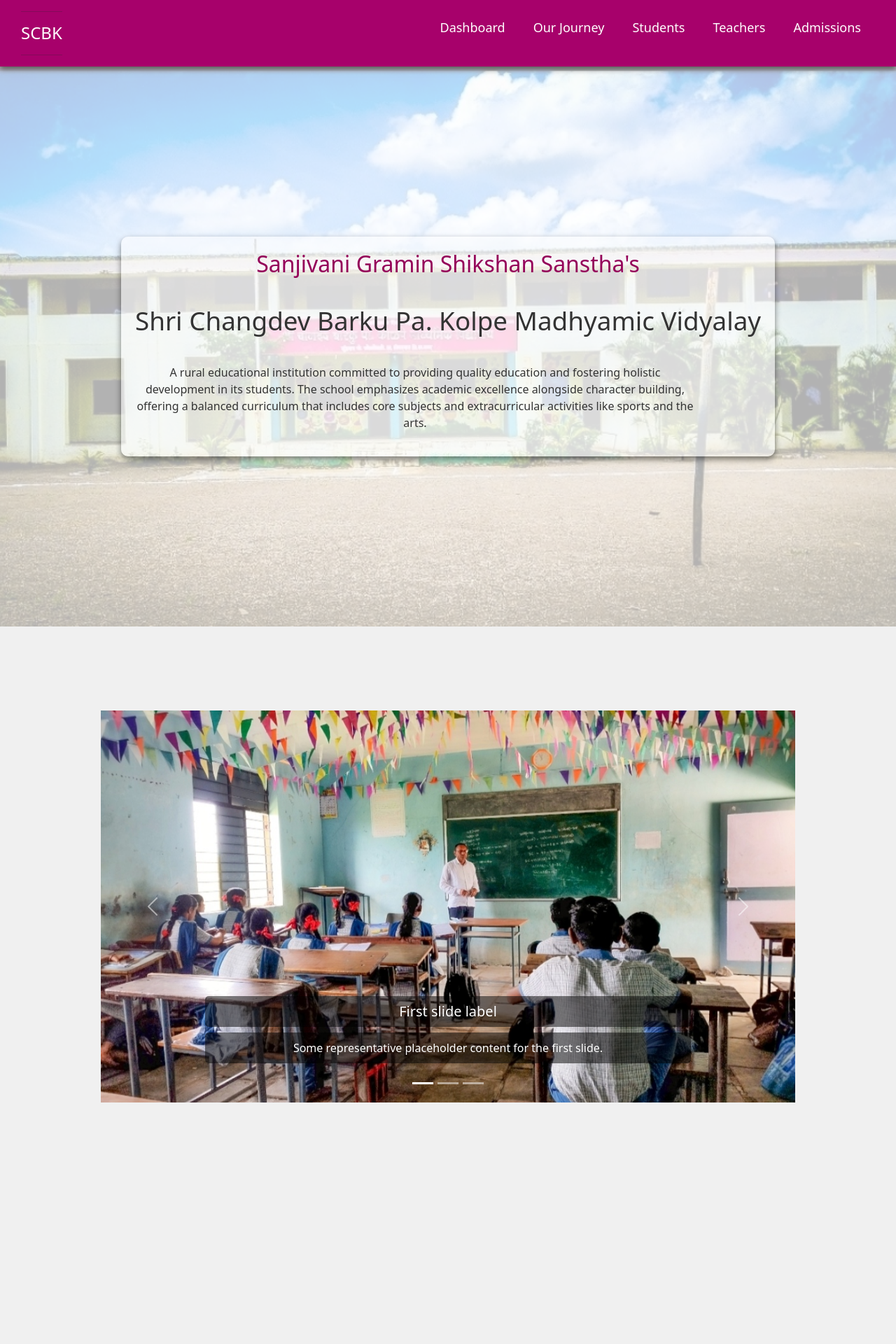
After one commit to PayalB24/SCBK, a PHP site: page / in a window 1280 px wide. The commit adds this page. Shown: the top 1920 px of the page at 70% size. Run offline with PHP 8.4, Linux system fonts and the light colour scheme.

Commit message:
Added new file

```diff
--- /dev/null
+++ b/index.html
@@ -0,0 +1,115 @@
+<!DOCTYPE html>
+<html lang="en">
+
+<head>
+    <meta charset="UTF-8">
+    <meta name="viewport" content="width=device-width, initial-scale=1.0">
+    <title>Responsive Navbar</title>
+    <link rel="stylesheet" href="styles.css">
+    <link rel="stylesheet" href="https://cdn.jsdelivr.net/npm/bootstrap@5.3.3/dist/css/bootstrap.min.css">
+</head>
+
+<body>
+    <header>
+        <nav class="custom-navbar">
+            <div class="custom-logo">
+                 <hr>
+                 <h1>SCBK</h1>
+                 <hr>
+            </div>
+            <ul class="custom-nav-li" id="navLinks">
+                <li><a href="#section1">Dashboard</a></li>
+                <li><a href="#section2">Our Journey</a></li>
+                <li><a href="#">Students</a></li>
+                <li><a href="#">Teachers</a></li>
+                <li><a href="#">Admissions</a></li>
+            </ul>
+            <div class="custom-burger" id="custom" onclick="toggleNav()">
+                <div class="line1"></div>
+                <div class="line2"></div>
+                <div class="line3"></div>
+            </div>
+        </nav>
+    </header>
+    <main>
+        <section id="section1">
+            <div class="me">
+                <h2>Sanjivani Gramin Shikshan Sanstha's</h2>
+                <h1>Shri Changdev Barku Pa. Kolpe Madhyamic Vidyalay</h1>
+                <p>A rural educational institution committed to providing quality education and fostering holistic development in its students. The school emphasizes academic excellence alongside character building, offering a balanced curriculum that includes core subjects and extracurricular activities like sports and the arts.</p>
+            </div>
+        </section>
+        <section id="section2">
+            <div id="carouselExampleCaptions" class="carousel slide">
+                <div class="carousel-indicators">
+                  <button type="button" data-bs-target="#carouselExampleCaptions" data-bs-slide-to="0" class="active" aria-current="true" aria-label="Slide 1"></button>
+                  <button type="button" data-bs-target="#carouselExampleCaptions" data-bs-slide-to="1" aria-label="Slide 2"></button>
+                  <button type="button" data-bs-target="#carouselExampleCaptions" data-bs-slide-to="2" aria-label="Slide 3"></button>
+                </div>
+                <div class="carousel-inner">
+                  <div class="carousel-item active">
+                    <img src="/Images/IMG_20240829_160412.jpg" class="d-block w-100" alt="...">
+                    <div class="carousel-caption d-none d-md-block">
+                      <h5>First slide label</h5>
+                      <p>Some representative placeholder content for the first slide.</p>
+                    </div>
+                  </div>
+                  <div class="carousel-item">
+                    <img src="/Images/IMG_20240829_160454.jpg" class="d-block w-100" alt="...">
+                    <div class="carousel-caption d-none d-md-block">
+                      <h5>Second slide label</h5>
+                      <p>Some representative placeholder content for the second slide.</p>
+                    </div>
+                  </div>
+                  <div class="carousel-item">
+                    <img src="/Images/Schoolimage.jpg" class="d-block w-100" alt="...">
+                    <div class="carousel-caption d-none d-md-block">
+                      <h5>Third slide label</h5>
+                      <p>Some representative placeholder content for the third slide.</p>
+                    </div>
+                  </div>
+                </div>
+                <button class="carousel-control-prev" type="button" data-bs-target="#carouselExampleCaptions" data-bs-slide="prev">
+                  <span class="carousel-control-prev-icon" aria-hidden="true"></span>
+                  <span class="visually-hidden">Previous</span>
+                </button>
+                <button class="carousel-control-next" type="button" data-bs-target="#carouselExampleCaptions" data-bs-slide="next">
+                  <span class="carousel-control-next-icon" aria-hidden="true"></span>
+                  <span class="visually-hidden">Next</span>
+                </button>
+              </div>
+        </section>
+        <section id="section3"></section>
+            <div class="founder">
+                <img src="/Images/Founder.png">
+            </div>
+                <div class="card-body">
+                  <p class="card-text">Founded in 2001 by Shri Changdev Barku Pa. Kolpe, our school has been dedicated to providing quality education to students from 5th to 10th grade. Our mission is to create a nurturing and supportive environment that fosters academic excellence and personal growth.
+
+                    We are committed to offering a well-rounded education that balances core subjects with extracurricular activities, ensuring that every student has the opportunity to develop their full potential. Our experienced faculty and staff work tirelessly to provide a comprehensive and engaging curriculum designed to inspire and motivate students.
+
+                    At our school, we believe in the power of education to transform lives and build a brighter future. We are proud of our achievements and remain steadfast in our commitment to the success and well-being of each and every student.
+                Lorem ipsum dolor sit amet consectetur adipisicing elit. Ipsum consequatur corporis non officiis eaque in nisi ut rem consectetur similique, iusto recusandae deserunt commodi doloremque quibusdam nulla earum adipisci sint?
+                Repudiandae fugit qui tempore voluptates at aliquam? Accusamus odio minus mollitia error iure harum obcaecati itaque magni quam cum. Quibusdam pariatur earum illum architecto natus corporis, ab beatae! Pariatur, debitis</p>
+                </div>
+        </section>
+    </main>
+    <script src="https://cdn.jsdelivr.net/npm/bootstrap@5.3.3/dist/js/bootstrap.bundle.min.js"></script>
+    <script>
+        function toggleNav() {
+            const navLinks = document.getElementById('navLinks');
+            navLinks.classList.toggle('active');
+        }
+
+        window.onclick = function (event) {
+            const navLinks = document.getElementById('navLinks');
+            const custom = document.getElementById('custom');
+
+            if (!navLinks.contains(event.target) && !custom.contains(event.target)) {
+                navLinks.classList.remove('active');
+            }
+        };
+    </script>
+</body>
+
+</html>
--- a/styles.css
+++ b/styles.css
@@ -1,187 +1,217 @@
-
 * {
     margin: 0;
     padding: 0;
     box-sizing: border-box;
 }
 
-body {
-    font-family: Arial, sans-serif;
-    color: #333;
-    background-color:  #f8f9fa;;
+html, body {
+    height: 100%;
+    width: 100%;
+    font-family: 'Times New Roman', Times, serif;
 }
 
+body {
+    margin: 0;
+}
 
 header {
-    background-color: purple;
-    color: #ffd700;
-    padding: 10px 0;
+    width: 100%;
 }
 
-header .container {
+main {
+    background-size: cover;
+    background-position: center;
+    background-repeat: no-repeat;
+    min-height: 100vh;
+}
+
+#section1 {
+    position: relative;
+    height: 100vh;
+    display: flex;
+    justify-content: center;
+    align-items: center;
+    padding: 20px;
+    text-align: center;
+}
+
+#section1::before {
+    content: "";
+    position: absolute;
+    top: 0;
+    left: 0;
+    right: 0;
+    bottom: 0;
+    background-image: url(/Images/Schoolimage.jpg);
+    background-size: cover;
+    background-position: center;
+    background-repeat: no-repeat;
+    opacity: 0.3;
+    z-index: -1;
+}
+
+.me {
+    padding: 20px;
+    border-radius: 10px;
+    box-shadow: 0 4px 8px rgba(0, 0, 0, 0.5);
+    background-color: rgba(255, 255, 255, 0.525);
+}
+
+#section1 h2 {
+    color: #940159;
+}
+
+#section1 h1 {
+    font-size: 2.3rem;
+    margin: 5vh auto;
+    color: #333;
+}
+
+#section1 p {
+    line-height: 1.5;
+    max-width: 800px;
+    color: #333;
+}
+
+.custom-navbar {
     display: flex;
     justify-content: space-between;
     align-items: center;
-    max-width: 1200px;
-    margin: 0 auto;
-    padding: 0 20px;
+    padding: 0 30px;
+    background-color: #A7016B;
+    box-shadow: 0 4px 8px rgba(0, 0, 0, 0.5);
 }
 
-header .logo-img {
-    height: 60px;
-    width: 100px;
+.custom-logo h1 {
+    color: white;
+    font-size: 24px;
+    margin: 0;
 }
-.logo-img:hover{
-    transform: scale(1.1);
+
+.custom-nav-li {
+    list-style: none;
+    display: flex;
+    margin-left: auto;
+}
+
+.custom-nav-li li {
+    margin: 0 20px;
+}
+
+.custom-nav-li li a {
+    color: white;
+    text-decoration: none;
+    font-size: 18px;
+}
+
+.custom-burger {
+    display: none;
     cursor: pointer;
+    flex-direction: column;
+    gap: 5px;
 }
-.overlay {
-    display: none;
-    position: fixed;
-    top: 0;
-    left: 0;
+
+.custom-burger div {
+    width: 25px;
+    height: 3px;
+    background-color: white;
+    transition: all 0.3s ease;
+}
+
+#section2 {
+    height: 100vh;
     width: 100%;
-    height: 100%;
-    background-color: rgba(0, 0, 0, 0.8);
+    display: flex;
     justify-content: center;
     align-items: center;
-    z-index: 1000;
+    background-color: #f0f0f0;
+    padding: 20px;
 }
 
-.overlay-logo {
-    max-width: 90%;
-    max-height: 90%;
+.carousel-inner img {
+    height: 70vh;
+    object-fit: cover;
 }
 
-header nav ul {
-    list-style: none;
-    display: flex;
+.carousel {
+    width: 80%;
+    margin: auto;
 }
 
-header nav ul li {
-    margin-left: 40px;
+.carousel-caption h5,
+.carousel-caption p {
+    color: #ffffff;
+    background: rgba(0, 0, 0, 0.5);
+    padding: 10px;
+    border-radius: 5px;
 }
 
-header nav ul li a {
-    color: #ffd700;
-    font-size: 1.2rem;
-    text-decoration: none;
-}
-
-header nav ul li a:hover {
-    text-decoration: underline;
-}
-
-.intro {
-    background: linear-gradient(to bottom, #d1c4e9, purple);
-    color: #ffd700;
+#section3 {
+    height: 100vh;
+    width: 100%;
+    display: flex;
+    align-items: center;
+    background-color: #f0f0f0;
+    padding: 20px;
     text-align: center;
-    padding: 60px 20px;
-}
-
-.intro h1 {
-    font-size: 2.5em;
-    margin-bottom: 10px;
-}
-
-.intro p {
-    font-size: 1.2em;
-    margin-bottom: 20px;
-}
-
-.intro .btn {
-    background-color: #ffd700;
-    color: purple;
-    padding: 10px 20px;
-    text-decoration: none;
-    border-radius: 5px;
-    margin: 0 10px;
-    display: inline-block;
-}
-
-.intro .btn:hover {
-    background-color: #ffeb3b;
-}
-
-.features {
-    background-color: #f1f8e9;
-    padding: 40px 20px;
-}
-
-.features .container {
-    display: flex;
-    justify-content: space-between;
-    max-width: 1200px;
-    margin: 0 auto;
-}
-
-.features .ftr {
-    width: 45%;
-}
-
-.features .ftr h2 {
-    font-size: 1.8em;
-    margin-bottom: 10px;
-}
-
-.features .ftr ul {
-    list-style: none;
-}
-
-.features .ftr ul li {
-    margin-bottom: 5px;
 }
 
 .founder {
-    text-align: center;
-    padding: 40px 20px;
+    display: flex;
+    justify-content: center;
+    width: 100%;
 }
 
-.founder .founder-img {
-    max-width: 300px;
+.founder img {
+    max-width: 100%;
     height: auto;
-    border-radius: 20%;
-    margin-bottom: 20px;
+    max-height: 70vh;
+    object-fit: contain;
+    border-radius: 4rem;
 }
 
-.founder p {
-    font-size: 1.2em;
-    color: purple;
-}
-
-/* Footer */
-footer {
-    background-color: purple;
-    color: #ffd700;
-    padding: 20px 0;
+.card-body {
+    padding: 20px;
+    background-color: #ffffff34;
+    border-radius: 8px;
+    box-shadow: 0 4px 8px rgba(0, 0, 0, 0.1);
+    margin: 20px;
+    width: 90%;
+    max-width: 800px;
     text-align: center;
 }
 
-footer .container {
-    max-width: 1200px;
-    margin: 0 auto;
-    padding: 0 20px;
+@media screen and (max-width: 768px) {
+    .custom-nav-li {
+        display: none;
+    }
+
+    .custom-burger {
+        display: flex;
+    }
+
+    .custom-nav-li.active {
+        display: flex;
+        position: fixed;
+        top: 0;
+        right: 0;
+        height: 100vh;
+        width: 250px;
+        background-color: rgba(167, 1, 107, 1);
+        flex-direction: column;
+        align-items: center;
+        transform: translateX(0%);
+        transition: transform 0.3s ease-in;
+        z-index: 1000;
+    }
+
+    .custom-burger div {
+        background-color: white;
+        opacity: 1;
+    }
+
+
+    .custom-nav-li li {
+        margin: 20px 0;
+    }
 }
-
-footer .footer-info p {
-    margin-bottom: 10px;
-}
-
-footer nav ul {
-    list-style: none;
-    display: flex;
-    justify-content: center;
-}
-
-footer nav ul li {
-    margin: 0 10px;
-}
-
-footer nav ul li a {
-    color: #ffd700;
-    text-decoration: none;
-}
-
-footer nav ul li a:hover {
-    text-decoration: underline;
-}
```
Also changed, not shown: Images/Founder.jpg (deleted), Images/Founder.png (added), Images/IMG_20240829_160412.jpg (added), Images/IMG_20240829_160454.jpg (added), Images/Schoolimage.jpg (added), Images/logo.jpg (renamed from Images/Schoolimg1.jpg).
